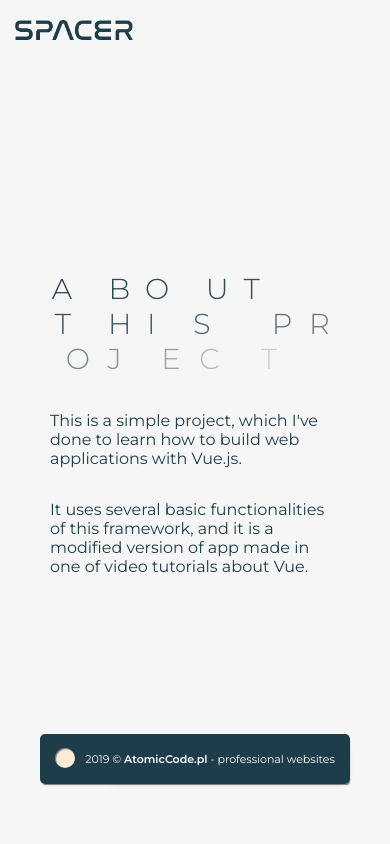
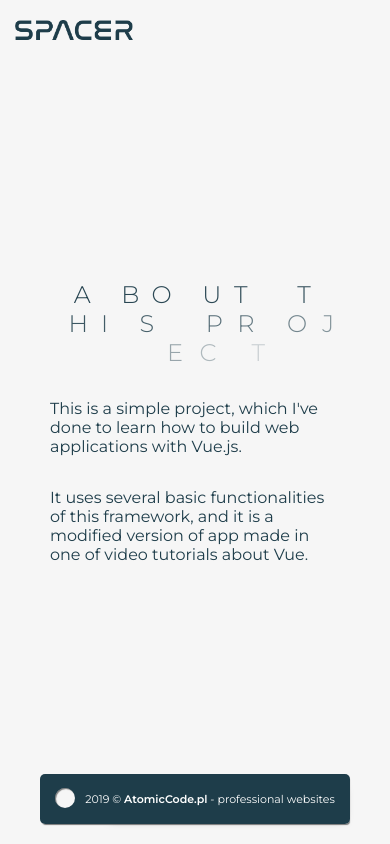
Before and after one commit to kubektkd/Spacer-v2, a Vue app: page /about in a window 390 px wide. Built offline with nearby package versions, Linux system fonts and the light colour scheme; a small style sheet from the web is missing.

Commit message:
small fixes

```diff
--- a/src/components/About.vue
+++ b/src/components/About.vue
@@ -111,6 +111,7 @@ export default {
     font-size: 1.8em;
     text-transform: uppercase;
     letter-spacing: 0.5em;
+    text-align: center;
 
     .letter {
       display: inline-block;
@@ -149,13 +150,12 @@ export default {
 
   .box {
     width: 100%;
-    min-width: 250px;
+    // min-width: 250px;
     display: block;
     height: 50px;
     position: relative;
     border-radius: 5px;
     background: linear-gradient(to right, #1e3d4a 0%, #1e3d4a 100%);
-    margin-bottom: 40px;
     padding: 18px 15px 5px 45px;
     color: white;
     box-shadow: 1px 2px 1px -1px #777;
@@ -197,10 +197,26 @@ export default {
     top: 14px;
     left: 15px;
     border-radius: 50%;
-    box-shadow: inset 1px 1px 1px 0px rgba(0, 0, 0, 0.5), inset 0 0 0 25px antiquewhite;
+    box-shadow: inset 1px 1px 1px 0px rgba(0, 0, 0, 0.5), inset 0 0 0 25px #f6f6f6;
     width: 20px;
     height: 20px;
     display: inline-block;
   }
+
+  @media only screen and (max-width: 414px) {
+    .ml12 {
+      font-size: 1.5em;
+    }
+  }
+
+  @media only screen and (max-width: 320px) {
+    .ml12 {
+      font-size: 1.2em;
+    }
+    .box {
+      width: 90%;
+      padding: 10px 15px 5px 45px;
+    }
+  }
 }
 </style>
```
